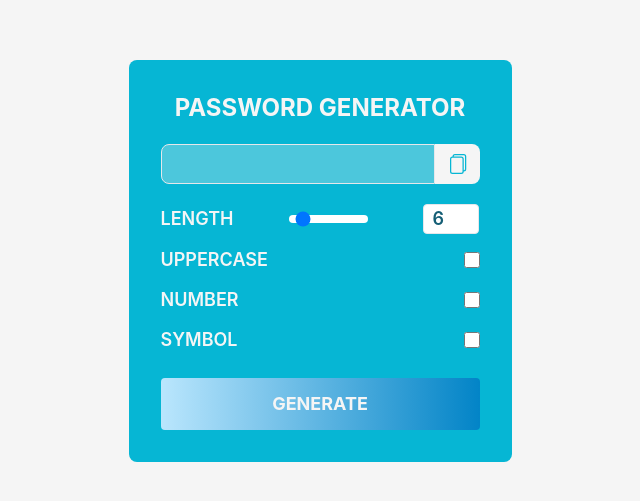
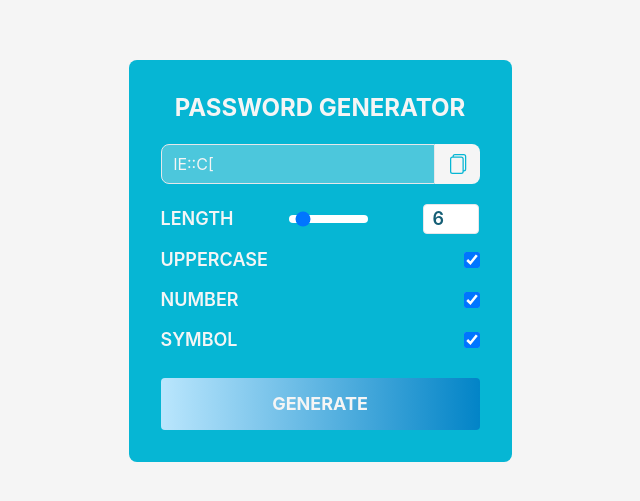
Before and after one commit to KarineBrandelli/password-generator, a React (Vite) app: page / in a window 1280 px wide. Shown: the part 139-640 px from the top of the page, without its empty margins (320-960 px from the left). Built offline with nearby package versions, Linux system fonts and the light colour scheme.

Commit message:
build: add functions to create random password

```diff
--- a/src/component/Card.tsx
+++ b/src/component/Card.tsx
@@ -2,6 +2,42 @@ import { useState } from 'react'
 
 export const Card = () => {
   const [passLength, setPassLength] = useState<number | string>(6);
+  const [includeUppercase, setIncludeUppercase] = useState(true);
+  const [includeNumber, setIncludeNumber] = useState(true);
+  const [includeSymbol, setIncludeSymbol] = useState(true);
+
+  const [password, setPassword] = useState(() => generatePassword());
+
+  function generatePassword(
+    characterAmount = passLength,
+    includeUpper = includeUppercase,
+    includeNumbers = includeNumber,
+    includeSymbols = includeSymbol
+    ) {
+      const UPPERCASE_CHAR = "ABCDEFGHIJKLMNOPQRSTUVWXYZ";
+      const LOWERCASE_CHAR = "abcdefghijklmnopqrstuvwxyz";
+      const NUMBER_CHAR = "1234567890";
+      const SYMBOL_CHAR = "!\"#$%&'()*+,-./:;<=>?@[\\]^_`{|}~";
+
+      let combinedCharacters = LOWERCASE_CHAR;
+
+      if (includeUpper) combinedCharacters += UPPERCASE_CHAR;
+      if (includeNumbers) combinedCharacters += NUMBER_CHAR;
+      if (includeSymbols) combinedCharacters += SYMBOL_CHAR;
+
+      let password = "";
+      for (let i = 0; i < characterAmount; i++) {
+        password += combinedCharacters.charAt(
+          Math.floor(Math.random() * combinedCharacters.length)
+        );
+      }
+
+      return password;
+    }
+
+  function handleCopy(password: string) {
+    copy(password);
+  }
 
   return (
     <div className="bg-cyan-500 max-w-sm rounded-lg p-6 sm:p-8 text-center mx-4">
@@ -12,6 +48,7 @@ export const Card = () => {
           type="text"
           className="h-full w-full rounded-l-lg border p-3"
           id="password"
+          value={password}
           disabled />
         <button
           className="group flex h-full items-center rounded-r-lg bg-neutral-100" >
@@ -58,7 +95,9 @@ export const Card = () => {
             type="checkbox"
             id="include-uppercase"
             className="h-4 w-4"
-          />
+            defaultChecked={includeUppercase}
+            onChange={() =>
+              setIncludeUppercase((prevIncludeUppercase) => !prevIncludeUppercase)} />
         </div>
 
         <div className="flex items-center justify-between mb-3">
@@ -68,7 +107,9 @@ export const Card = () => {
             type="checkbox"
             id="include-number"
             className="h-4 w-4"
-          />
+            defaultChecked={includeNumber}
+            onChange={() =>
+              setIncludeNumber((prevIncludeNumber) => !prevIncludeNumber)} />
         </div>
 
         <div className="flex items-center justify-between">
@@ -78,15 +119,20 @@ export const Card = () => {
             type="checkbox"
             id="include-symbol"
             className="h-4 w-4"
-          />
+            defaultChecked={includeSymbol}
+            onChange={() =>
+              setIncludeSymbol((prevIncludeSymbol) => !prevIncludeSymbol)} />
         </div>
       </div>
 
       <button
         className="mt-6 w-full py-3 rounded text-base sm:text-lg font-bold
         bg-gradient-to-r from-sky-200 to-sky-600
-        transition-all hover:scale-105 active:scale-100">
-          GENERATE
+        transition-all hover:scale-105 active:scale-100"
+        onClick={() =>
+          setPassword(
+            generatePassword(passLength, includeUppercase, includeNumber,includeSymbol))} >
+        GENERATE
       </button>
     </div>
   );
```
